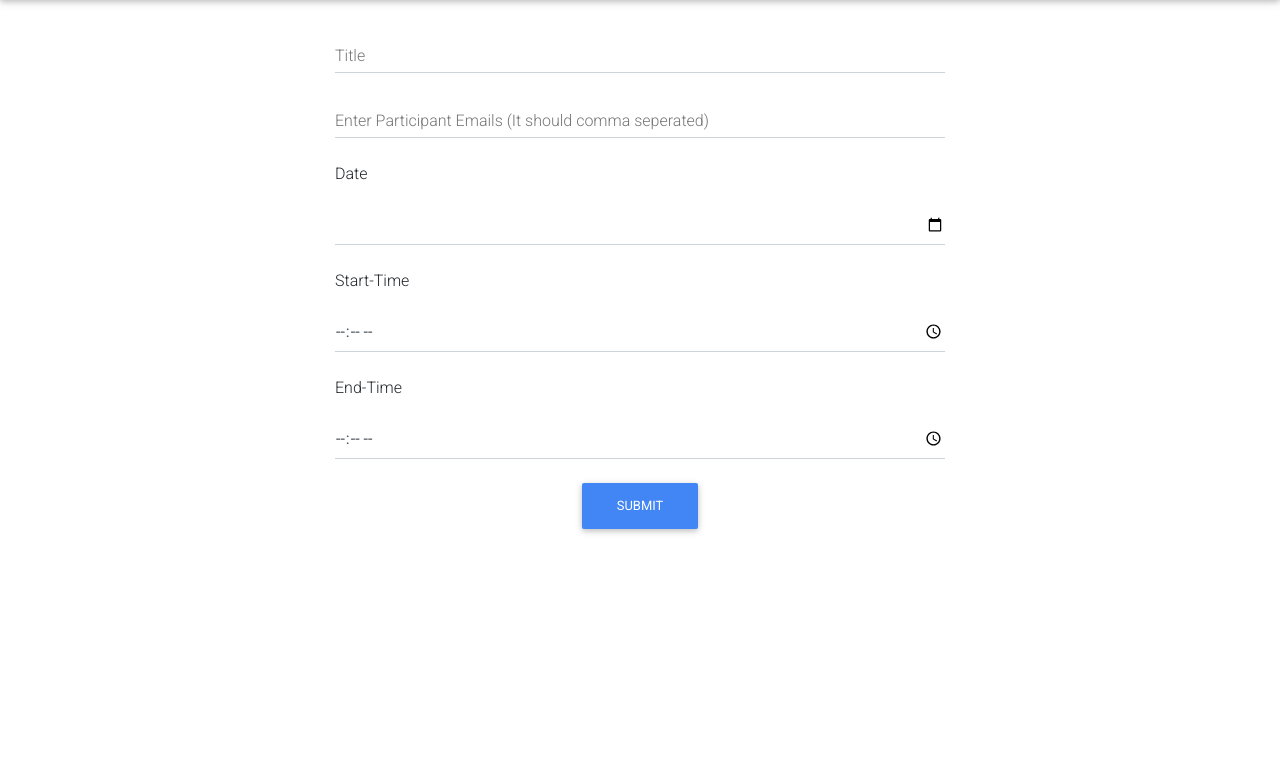
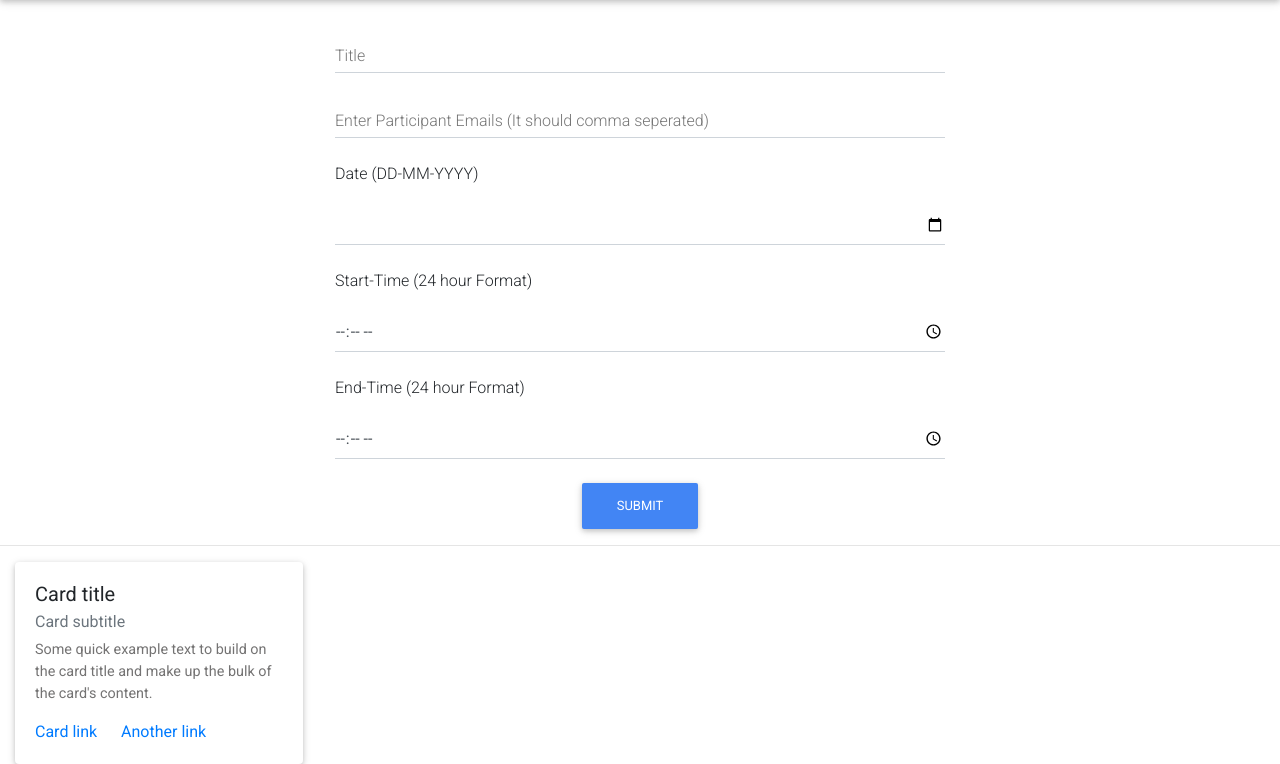
Before and after one commit to IshjotSingh97/Interviewbit-Academy-Assignment, a Django app: page / in a window 1280 px wide. Shown: the part 56-820 px from the top of the page. Before the commit the page ends 590 px from the top, so only its background shows below. Run offline with Django 3.2, Linux system fonts and the light colour scheme; some libraries are stand-ins or nearby versions.

Commit message:
card added for interview schedule

```diff
--- a/myapp/views.py
+++ b/myapp/views.py
@@ -2,6 +2,7 @@ from django.shortcuts import render
 from django.http import JsonResponse,HttpResponse
 from datetime import datetime
 from .models import *
+from collections import defaultdict
 
 def testserver(request):
 	return HttpResponse("Sever has started successfully")
@@ -10,28 +11,54 @@ def index(request):
 	return render(request,'index.html')
 
 def onsubmit(request):
-	# logic for participants
+
 	participants = request.POST['useremails'].split(',')
-	for i in range(len(participants)):
-		participant = Participant()
-		participant.useremail = participants[i]
-		participant.save()
+
+	if isValidCount(list(participants)) == False:
+		data = {
+		"errormsg" : "Number of participants are less than 2"
+		}
+		return render(request,'index.html',context=data)
+
 	# logic for interview
 	interview = Interview()
 	interview.title = request.POST['title']
 	interview.date = request.POST['date']
 	interview.starttime = request.POST['starttime']
-	interview.endttime = request.POST['endtime']
+	interview.endtime = request.POST['endtime']
 	interview.save()
-	return render(request,'index.html')
+
+	# logic for participants
+	for i in range(len(participants)):
+		participant = Participant()
+		participant.useremail = participants[i]
+		participant.save()
+
+		# logic for schedule
+		schedule = Schedule()
+		schedule.participant_id = participant.id
+		schedule.interview_id = interview.id
+		schedule.save()
+
+	d = collections.defaultdict(lambda : [])
+
+	for schedule in Schedule.objects.all():
+		key = Interview.objects.get(id=schedule.interview_id)
+		value = Participant.objects.get(id=schedule.participant_id)
+		d[key].append(value)
+
+	data = {
+		"d" : d
+	}
+
+	return render(request,'index.html',context=data)
+
 
 
 def isValidCount(participants):
 	if len(participants) < 2:
-		errormsg = "Number of participants are less than 2"
 		return False
 	else:
-		validmsg = "This schedule is valid"
 		return True
 
 # Create your views here.
--- a/templates/index.html
+++ b/templates/index.html
@@ -29,6 +29,11 @@
             <!-- Collapsible content -->
         </nav>
         <!--/.Navbar-->
+        <div class="col-md-6" style="margin-bottom: 2rem;">
+            {% if errormsg %}
+            {{errormsg}}
+            {% endif %}
+        </div>
         <div class="col-md-6" style="margin: 0 auto;">
             <form method="POST" autocomplete="off" action="{% url 'onsubmit' %}">
                 {% csrf_token %}
@@ -38,25 +43,37 @@
                 </div>
                 <div class="md-form">
                     <label for="useremails">Enter Participant Emails (It should comma seperated)</label>
-                    <input type="email" name="useremails" id="useremails"  class="form-control" required="True">
+                    <input type="text" name="useremails" id="useremails" class="form-control" required="True">
                 </div>
                 <div class="md-form">
-                    <p>Date</p>
+                    <p>Date (DD-MM-YYYY)</p>
                     <label for="date"></label>
-                    <input type="date" name="date" id="date" class="form-control" >
+                    <input type="date" name="date" id="date" class="form-control">
                 </div>
                 <div class="md-form">
-                    <p>Start-Time</p>
+                    <p>Start-Time (24 hour Format)</p>
                     <label for="starttime"></label>
-                    <input type="time" name="starttime" id="starttime" class="form-control" >
+                    <input type="time" name="starttime" id="starttime" class="form-control">
                 </div>
                 <div class="md-form">
-                    <p>End-Time</p>
+                    <p>End-Time (24 hour Format)</p>
                     <label for="endtime"></label>
-                    <input type="time" name="endtime" id="endtime" class="form-control" >
+                    <input type="time" name="endtime" id="endtime" class="form-control">
                 </div>
                 <button type="submit" class="btn btn-primary" style="margin: 0 auto;display: block;">Submit</button>
             </form>
+        </div>
+        <hr>
+        <div class="col-md-6">
+            <div class="card" style="width: 18rem;">
+                <div class="card-body">
+                    <h5 class="card-title">Card title</h5>
+                    <h6 class="card-subtitle mb-2 text-muted">Card subtitle</h6>
+                    <p class="card-text">Some quick example text to build on the card title and make up the bulk of the card's content.</p>
+                    <a href="#" class="card-link">Card link</a>
+                    <a href="#" class="card-link">Another link</a>
+                </div>
+            </div>
         </div>
         <!-- JQuery -->
         <script type="text/javascript" src="https://cdnjs.cloudflare.com/ajax/libs/jquery/3.5.1/jquery.min.js"></script>
```
Also changed, not shown: db.sqlite3.
